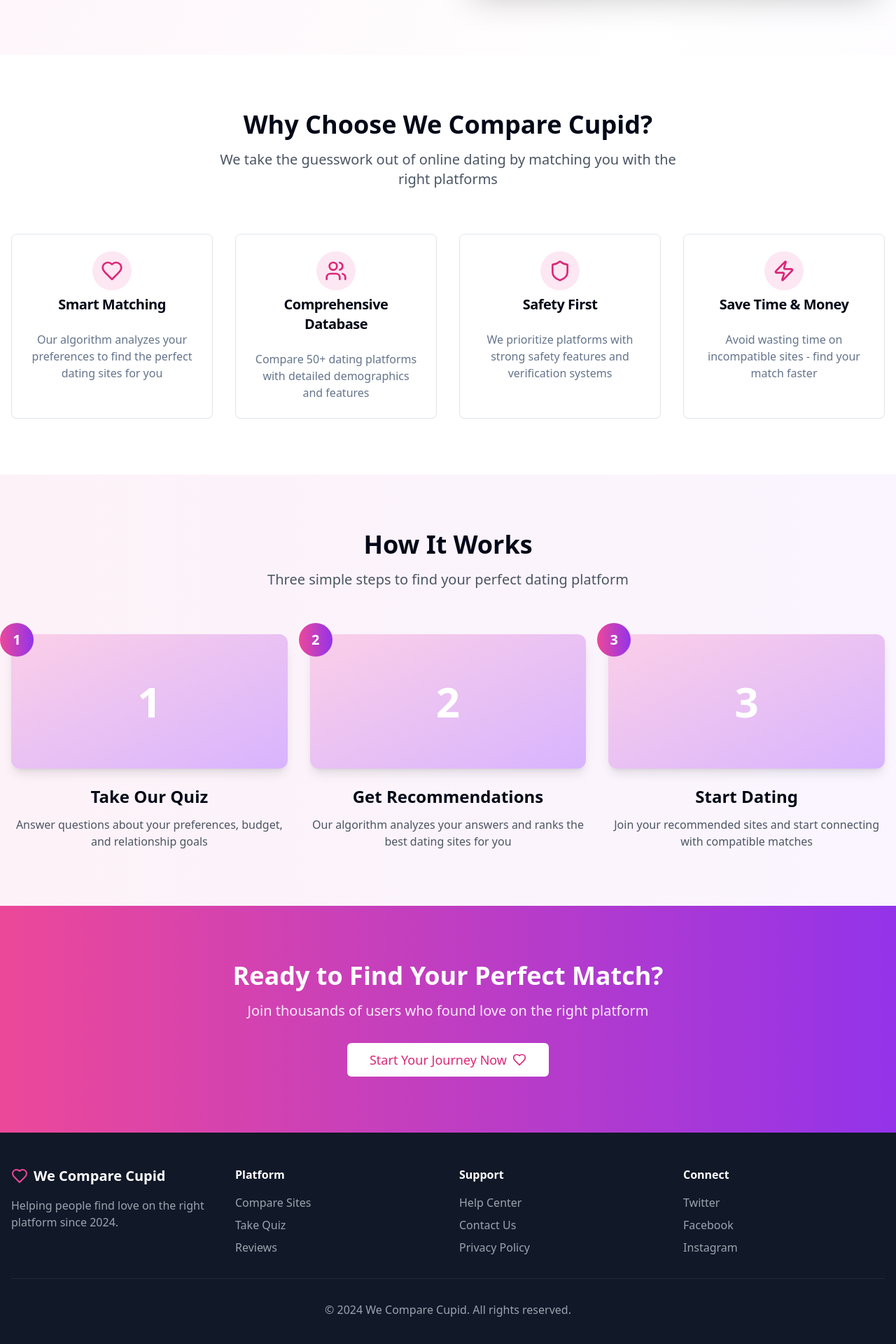
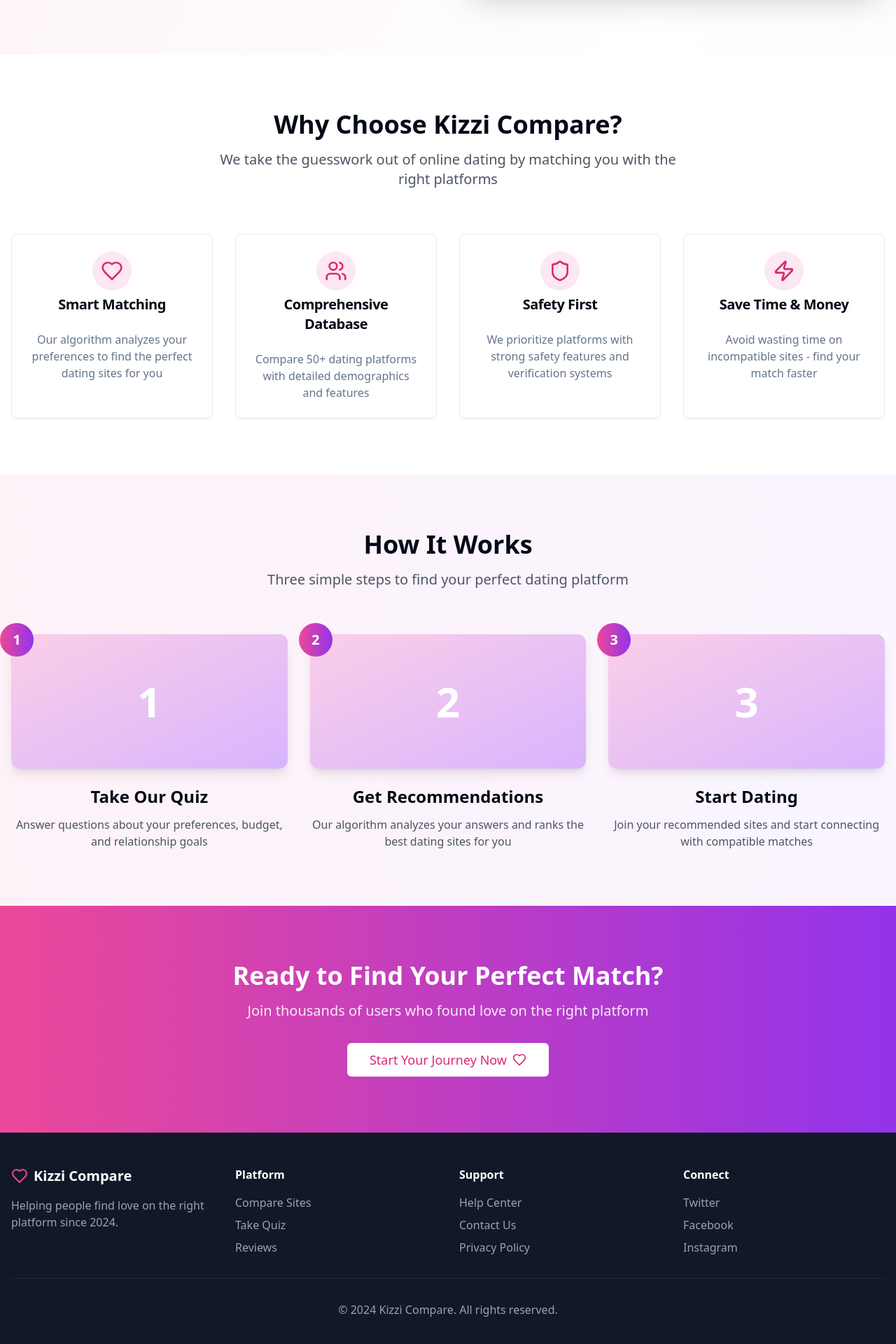
Before and after one commit to daredevilUK3000/wecomparecupid, a React (Vite) app: page / in a window 1280 px wide. Shown: the part 688-2608 px from the top of the page at 70% size. Built offline with nearby package versions, Linux system fonts and the light colour scheme.

Commit message:
Update Index.tsx

```diff
--- a/src/pages/Index.tsx
+++ b/src/pages/Index.tsx
@@ -46,7 +46,7 @@ const Index = () => {
           <div className="flex items-center space-x-2">
             <Heart className="h-8 w-8 text-pink-500" />
             <span className="text-2xl font-bold bg-gradient-to-r from-pink-500 to-purple-600 bg-clip-text text-transparent">
-              We Compare Cupid
+              Kizzi Compare
             </span>
           </div>
           <nav className="hidden md:flex items-center space-x-6">
@@ -134,7 +134,7 @@ const Index = () => {
       <section className="py-20 bg-white">
         <div className="container mx-auto px-4">
           <div className="text-center mb-16">
-            <h2 className="text-4xl font-bold mb-4">Why Choose We Compare Cupid?</h2>
+            <h2 className="text-4xl font-bold mb-4">Why Choose Kizzi Compare?</h2>
             <p className="text-xl text-gray-600 max-w-2xl mx-auto">
               We take the guesswork out of online dating by matching you with the right platforms
             </p>
@@ -239,7 +239,7 @@ const Index = () => {
             <div>
               <div className="flex items-center space-x-2 mb-4">
                 <Heart className="h-6 w-6 text-pink-500" />
-                <span className="text-xl font-bold">We Compare Cupid</span>
+                <span className="text-xl font-bold">Kizzi Compare</span>
               </div>
               <p className="text-gray-400">
                 Helping people find love on the right platform since 2024.
@@ -271,7 +271,7 @@ const Index = () => {
             </div>
           </div>
           <div className="border-t border-gray-800 mt-8 pt-8 text-center text-gray-400">
-            <p>&copy; 2024 We Compare Cupid. All rights reserved.</p>
+            <p>&copy; 2024 Kizzi Compare. All rights reserved.</p>
           </div>
         </div>
       </footer>
```
